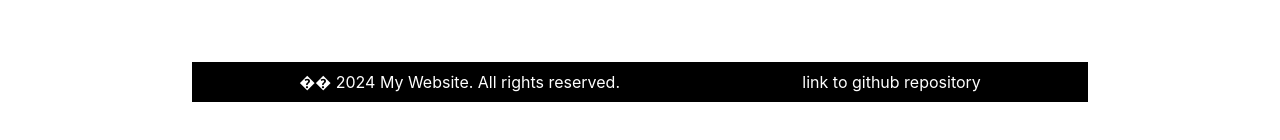
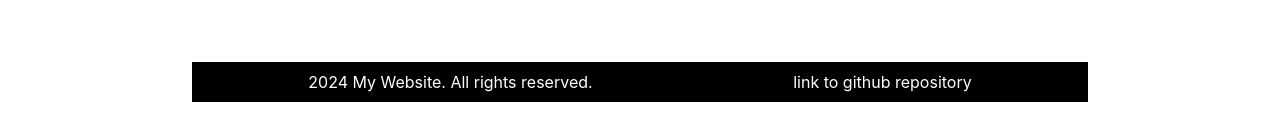
Before and after one commit to soulaimanEltoumi/React-App, a React (Vite) app: page / in a window 1280 px wide. Shown: the part 698-838 px from the top of the page. Built offline with nearby package versions, Linux system fonts and the light colour scheme; the HTML template or start-up script is replaced by a standard one.

Commit message:
sule branch

```diff
--- a/src/App.jsx
+++ b/src/App.jsx
@@ -1,12 +1,9 @@
 import { useState } from "react";
-import reactLogo from "./assets/react.svg";
-import viteLogo from "/vite.svg";
 import "./App.css";
 import Home from "./pages/Home";
 import About from "./pages/About";
 import { Routes, Route } from "react-router-dom";
 import Footer from "./components/Footer";
-import Sidebar from "./components/Sidebar";
 import Navbar from "./components/Navbar";
 
 function App() {
--- a/src/Components/Footer.jsx
+++ b/src/Components/Footer.jsx
@@ -4,7 +4,7 @@ export default function Footer() {
   const date = new Date();
   return (
     <footer className={classes.footer}>
-      <p>�� {date.getFullYear()} My Website. All rights reserved.</p>
+      <p>{date.getFullYear()} My Website. All rights reserved.</p>
       <p>link to github repository </p>
     </footer>
   );
--- a/src/Pages/Home/index.jsx
+++ b/src/Pages/Home/index.jsx
@@ -1,5 +1,3 @@
-import SimpleSlider from "../../components/Carousel";
-
 export default function Home() {
   return (
     <>
```
